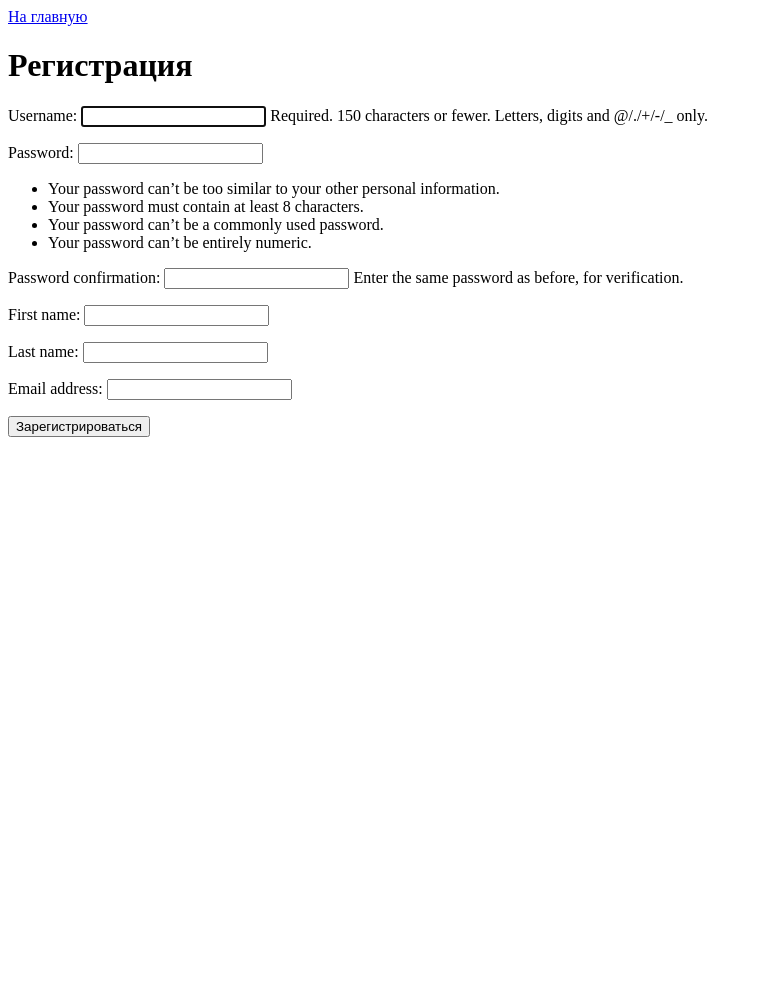
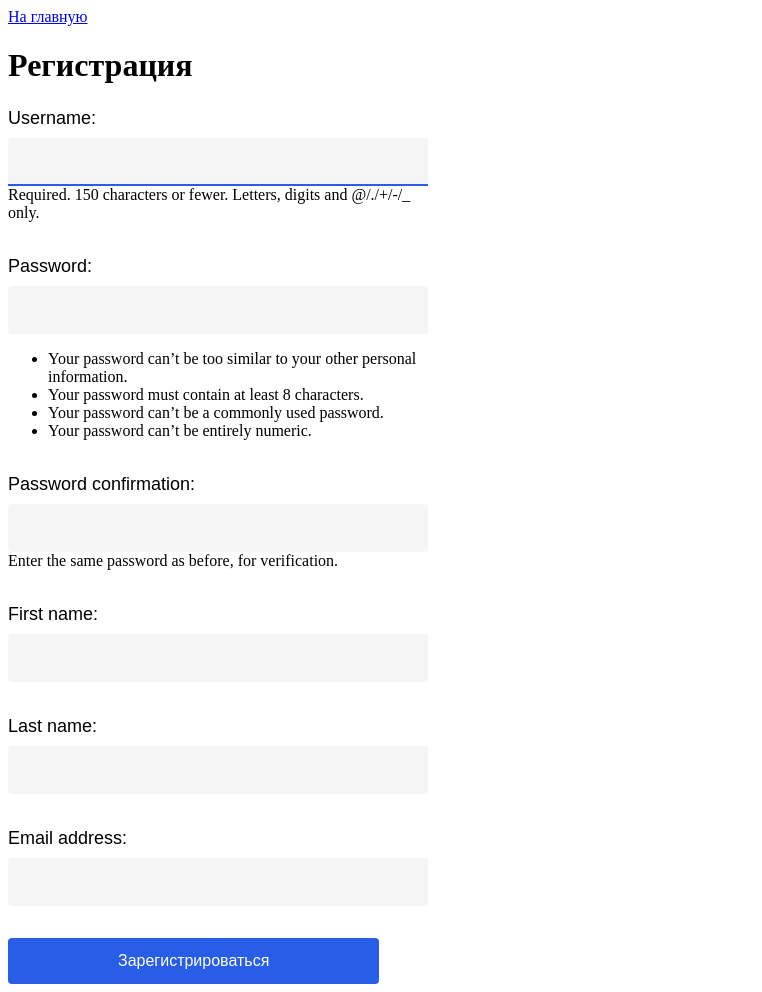
Before and after one commit to AnakovaK/VDNKH-Larsan, a Django app: page /users/sign-up/ in a window 1280 px wide. Shown: the whole page, without its empty margins (0-762 px from the left). Before the commit the page ends 437 px from the top, so only its background shows below. Run offline with Django 4.2, Linux system fonts and the light colour scheme; some web fonts are replaced.

Commit message:
Appearance of forms improved

```diff
--- a/VDNKHLarsan/app_main/templates/app_main/base.html
+++ b/VDNKHLarsan/app_main/templates/app_main/base.html
@@ -29,5 +29,5 @@
 {% endblock %}
 {% block extra_js %}{% endblock %}
 </body>
-{% block footer_if_needed %}{% endblock %}
+{% block footer %}{% endblock %}
 </html>
--- a/VDNKHLarsan/app_users/forms.py
+++ b/VDNKHLarsan/app_users/forms.py
@@ -10,6 +10,11 @@ class SignUpForm(UserCreationForm):
     class Meta:
         model = User
         fields = ('username', 'password1', 'password2', 'first_name', 'last_name', 'email')
+
+    def __init__(self, *args, **kwargs):
+        super(SignUpForm, self).__init__(*args, **kwargs)
+        for visible in self.visible_fields():
+            visible.field.widget.attrs['class'] = 'form__input'
 
 
 class WalkRequirementsForm(forms.Form):
--- a/VDNKHLarsan/app_users/templates/app_users/sign-up.html
+++ b/VDNKHLarsan/app_users/templates/app_users/sign-up.html
@@ -1,16 +1,49 @@
 <!DOCTYPE html>
-<html lang="en">
+{% load static %}
+<html lang="ru">
 <head>
 	<meta charset="UTF-8">
 	<title>Регистрация</title>
+	<link rel="stylesheet" href="{% static 'css/fonts.css' %}">
+	<link rel="stylesheet" href="{% static 'css/main.css' %}">
+	<link rel="stylesheet" href="{% static 'css/forms.css' %}">
 </head>
 <body>
 	<a href="{% url 'home' %}">На главную</a>
 	<h1>Регистрация</h1>
-	<form action="{% url 'sign-up' %}" method="post">
+	<form class="form" action="{% url 'sign-up' %}" method="post">
 		{% csrf_token %}
-		{{ form.as_p }}
-		<button type="submit">Зарегистрироваться</button>
+
+		{{ form.non_field_errors }}
+
+		{% for input in form %}
+		<div class="form__field">
+			<label class="form__label" for="{{ input.id_for_label }}">{{ input.label }}:</label>
+			{{ input }}
+			<div class="form__input-underline" id="{{ input.id_for_label }}-underline"></div>
+			{% if input.help_text %}
+				{{ input.help_text|safe }}
+			{% endif %}
+			<ul class="form__errors-wrapper list-reset">
+				{% for err in input.errors %}
+					<li class="form__fields-error">{{ err }}</li>
+				{% endfor %}
+			</ul>
+		</div>
+		{% endfor %}
+
+		<button class="form__submit-btn btn-reset" type="submit">Зарегистрироваться</button>
 	</form>
 </body>
+<script src="https://ajax.googleapis.com/ajax/libs/jquery/3.6.1/jquery.min.js"></script>
+<script>
+	window.onload = () => {
+		{% for input in form %}
+			console.log('{{ input.id_for_label }}')
+			{% if input.errors %}
+				document.getElementById('{{ input.id_for_label }}-underline').classList.add('form__input-underline_red')
+			{% endif %}
+		{% endfor %}
+	};
+</script>
 </html>
--- a/VDNKHLarsan/app_users/views.py
+++ b/VDNKHLarsan/app_users/views.py
@@ -44,7 +44,7 @@ class ProfileDetailView(DetailView):
 class ProfileUpdateView(UpdateView):
     template_name = 'app_users/redact.html'
     model = User
-    context_object_name = 'user'
+    context_object_name = 'profile'
     fields = ("username", "first_name", "last_name", "email")
 
     def get_success_url(self):
--- a/VDNKHLarsan/static/css/fonts.css
+++ b/VDNKHLarsan/static/css/fonts.css
@@ -1,76 +1,76 @@
 @font-face {
   font-family: 'Suisse Intl';
-    src: url('static/css/fonts/SuisseIntl-Black.otf');
+  src: local('Suisse Intl'), url('/static/fonts/SuisseIntl-Black.otf') format('opentype');
   font-style: normal;
   font-weight: 900;
 }
 
 @font-face {
   font-family: 'Suisse Intl';
-    src: url('static/css/fonts/SuisseIntl-BlackItalic.otf');
+  src: local('Suisse Intl'), url('/static/fonts/SuisseIntl-BlackItalic.otf') format('opentype');
   font-style: italic;
   font-weight: 900;
 }
 
 @font-face {
   font-family: 'Suisse Intl';
-    src: url('static/css/fonts/SuisseIntl-Bold.otf');
+  src: local('Suisse Intl'), url('/static/fonts/SuisseIntl-Bold.otf') format('opentype');
   font-style: normal;
   font-weight: 700;
 }
 
 @font-face {
   font-family: 'Suisse Intl';
-    src: url('static/css/fonts/SuisseIntl-BoldItalic.otf');
+  src: local('Suisse Intl'), url('/static/fonts/SuisseIntl-BoldItalic.otf') format('opentype');
   font-style: italic;
   font-weight: 700;
 }
 
 @font-face {
   font-family: 'Suisse Intl';
-    src: url('static/css/fonts/SuisseIntl-SemiBold.otf');
+  src: local('Suisse Intl'), url('/static/fonts/SuisseIntl-SemiBold.otf') format('opentype');
   font-style: normal;
   font-weight: 600;
 }
 
 @font-face {
   font-family: 'Suisse Intl';
-    src: url('static/css/fonts/SuisseIntl-Medium.otf');
+  src: local('Suisse Intl'), url('/static/fonts/SuisseIntl-Medium.otf') format('opentype');
   font-style: normal;
   font-weight: 500;
 }
 
 @font-face {
   font-family: 'Suisse Intl';
-    src: url('static/css/fonts/SuisseIntl-MediumItalic.otf');
+  src: local('Suisse Intl'), url('/static/fonts/SuisseIntl-MediumItalic.otf') format('opentype');
   font-style: italic;
   font-weight: 500;
 }
 
 @font-face {
   font-family: 'Suisse Intl';
-    src: url('static/css/fonts/SuisseIntl-Regular.otf');
+  src: local('Suisse Intl'), url('/static/fonts/SuisseIntl-Regular.otf') format('opentype');
   font-style: normal;
   font-weight: 400;
 }
 
 @font-face {
   font-family: 'Suisse Intl';
-    src: url('static/css/fonts/SuisseIntl-RegularItalic.otf');
+  src: local('Suisse Intl'), url('/static/fonts/SuisseIntl-RegularItalic.otf') format('opentype');
   font-style: italic;
   font-weight: 400;
 }
 
 @font-face {
   font-family: 'Suisse Intl';
-    src: url('static/css/fonts/SuisseIntl-Light.otf');
+  src: local('Suisse Intl'), url('/static/fonts/SuisseIntl-Light.otf') format('opentype');
   font-style: normal;
   font-weight: 300;
 }
 
 @font-face {
   font-family: 'Suisse Intl';
-    src: url('static/css/fonts/SuisseIntl-LightItalic.otf');
+  src: local('Suisse Intl'), url('/static/fonts/SuisseIntl-LightItalic.otf') format('opentype');
   font-style: italic;
   font-weight: 300;
 }
@@ -78,56 +78,56 @@
 
 @font-face {
   font-family: 'Suisse Intl Book';
-    src: url('static/css/fonts/SuisseIntl-Book.otf');
+  src: local('Suisse Intl'), url('/static/fonts/SuisseIntl-Book.otf') format('opentype');
   font-style: normal;
   font-weight: 400;
 }
 
 @font-face {
   font-family: 'Suisse Intl Book';
-    src: url('static/css/fonts/SuisseIntl-BookItalic.otf');
+  src: local('Suisse Intl'), url('/static/fonts/SuisseIntl-BookItalic.otf') format('opentype');
   font-style: italic;
   font-weight: 400;
 }
 
 @font-face {
   font-family: 'Suisse Intl';
-    src: url('static/css/fonts/SuisseIntl-Ultralight.otf');
+  src: local('Suisse Intl'), url('/static/fonts/SuisseIntl-Ultralight.otf') format('opentype');
   font-style: normal;
   font-weight: 100;
 }
 
 @font-face {
   font-family: 'Suisse Intl';
-    src: url('static/css/fonts/SuisseIntl-UltralightItalic.otf');
+  src: local('Suisse Intl'), url('/static/fonts/SuisseIntl-UltralightItalic.otf') format('opentype');
   font-style: italic;
   font-weight: 100;
 }
 
 @font-face {
   font-family: 'Suisse Intl';
-    src: url('static/css/fonts/SuisseIntl-Thin.otf');
+  src: local('Suisse Intl'), url('/static/fonts/SuisseIntl-Thin.otf') format('opentype');
   font-style: normal;
   font-weight: 100;
 }
 
 @font-face {
   font-family: 'Suisse Intl';
-    src: url('static/css/fonts/SuisseIntl-ThinItalic.otf');
+  src: local('Suisse Intl'), url('/static/fonts/SuisseIntl-ThinItalic.otf') format('opentype');
   font-style: italic;
   font-weight: 100;
 }
 
 @font-face {
   font-family: 'VDNHLebedev2';
-    src: url('static/css/fonts/VDNHLebedev2-Bold.otf');
+  src: local('VDNHLebedev2'), url('/static/fonts/VDNHLebedev2-Bold.otf') format('opentype');
   font-style: normal;
   font-weight: 700;
 }
 
 @font-face {
   font-family: 'VDNHLebedev2';
-    src: url('static/css/fonts/VDNHLebedev2-Regular.otf');
+  src: local('VDNHLebedev2'), url('/static/fonts/VDNHLebedev2-Regular.otf') format('opentype');
   font-style: normal;
   font-weight: 400;
 }
--- a/VDNKHLarsan/static/css/forms.css
+++ b/VDNKHLarsan/static/css/forms.css
@@ -1,24 +1,115 @@
-.form__field:not(:last-child) {
+.form {
+  max-width: 420px;
+}
+
+.form__field {
   margin-bottom: 32px;
 }
 
 .form__label {
+  position: relative;
   display: block;
+  font-family: 'Suisse Intl', sans-serif;
   font-weight: 500;
   font-size: 18px;
   line-height: 24px;
   margin-bottom: 8px;
 }
 
+
 .form__input {
+  position: relative;
   padding: 10px 16px 14px;
   border: none;
-    width: 420px;
+  width: 100%;
   border-radius: 4px;
   background: #f5f5f5;
+  font-family: 'Suisse Intl', sans-serif;
+  font-style: normal;
   font-weight: 400;
   font-size: 18px;
   line-height: 24px;
   color: #262626;
   caret-color: #285de8;
 }
+
+.form__input:focus {
+  border: none;
+  outline: none;
+}
+
+.form__input-underline {
+  position: relative;
+}
+
+.form__input-underline::after {
+  content: "";
+  opacity: 0;
+  position: absolute;
+  bottom: 0px;
+  left: 0px;
+  width: 100%;
+  height: 2px;
+  background-color: rgba(38, 38, 38, 0.2);
+  transition: opacity 0.4s ease-in-out, background-color 0.4s ease-in-out;
+}
+
+.form__input:hover + .form__input-underline::after {
+  background-color: rgba(38, 38, 38, 0.2);
+  opacity: 1;
+}
+
+.form__input:focus + .form__input-underline::after {
+  background-color: #285DE8;
+  opacity: 1;
+}
+
+.form__input-underline_red::after {
+  content: "";
+  opacity: 1;
+  background-color: #e22c38;
+}
+
+.form__fields-error {
+  margin-top: 4px;
+  padding: 10px 20px;
+  background-color: #262626;
+  border-radius: 4px;
+  font-family: 'Suisse Intl', sans-serif;
+  font-weight: 500;
+  font-size: 18px;
+  line-height: 24px;
+  color: #fff;
+}
+
+.form__fields-error::before {
+  content: url('/static/img/form-fields-error-icon.svg');
+  display: inline-block;
+  position: relative;
+  top: 2px;
+  margin-right: 12px;
+}
+
+.form__submit-btn {
+  padding: 13px 110px;
+  background-color: #285DE8;
+  border-radius: 4px;
+  font-family: 'Suisse Intl', sans-serif;
+  font-weight: 400;
+  font-size: 16px;
+  line-height: 20px;
+  color: #fff;
+  transition: background-color 0.4s ease-in-out;
+}
+
+.form__submit-btn:focus {
+  background-color: #336af7;
+}
+
+.form__submit-btn:hover {
+  background-color: #3484fc;
+}
+
+.form__submit-btn:active {
+  background-color: #005fff;
+}
--- a/VDNKHLarsan/static/css/main.css
+++ b/VDNKHLarsan/static/css/main.css
@@ -1,3 +1,26 @@
+html {
+  box-sizing: border-box;
+}
+
+*,
+*::before,
+*::after {
+  box-sizing: inherit;
+}
+
+.list-reset {
+  margin: 0;
+  padding: 0;
+  list-style: none;
+}
+
+.btn-reset {
+  padding: 0;
+  border: none;
+  background-color: transparent;
+  cursor: pointer;
+}
+
 .bd-placeholder-img {
   font-size: 1.125rem;
   text-anchor: middle;
```
Also changed, not shown: VDNKHLarsan/app_users/templates/app_users/login.html (+35 -4 lines), VDNKHLarsan/app_users/templates/app_users/redact.html (+26 -37 lines), VDNKHLarsan/static/img/form-fields-error-icon.svg (added). Lines whose indentation alone changed are shown as unchanged.
